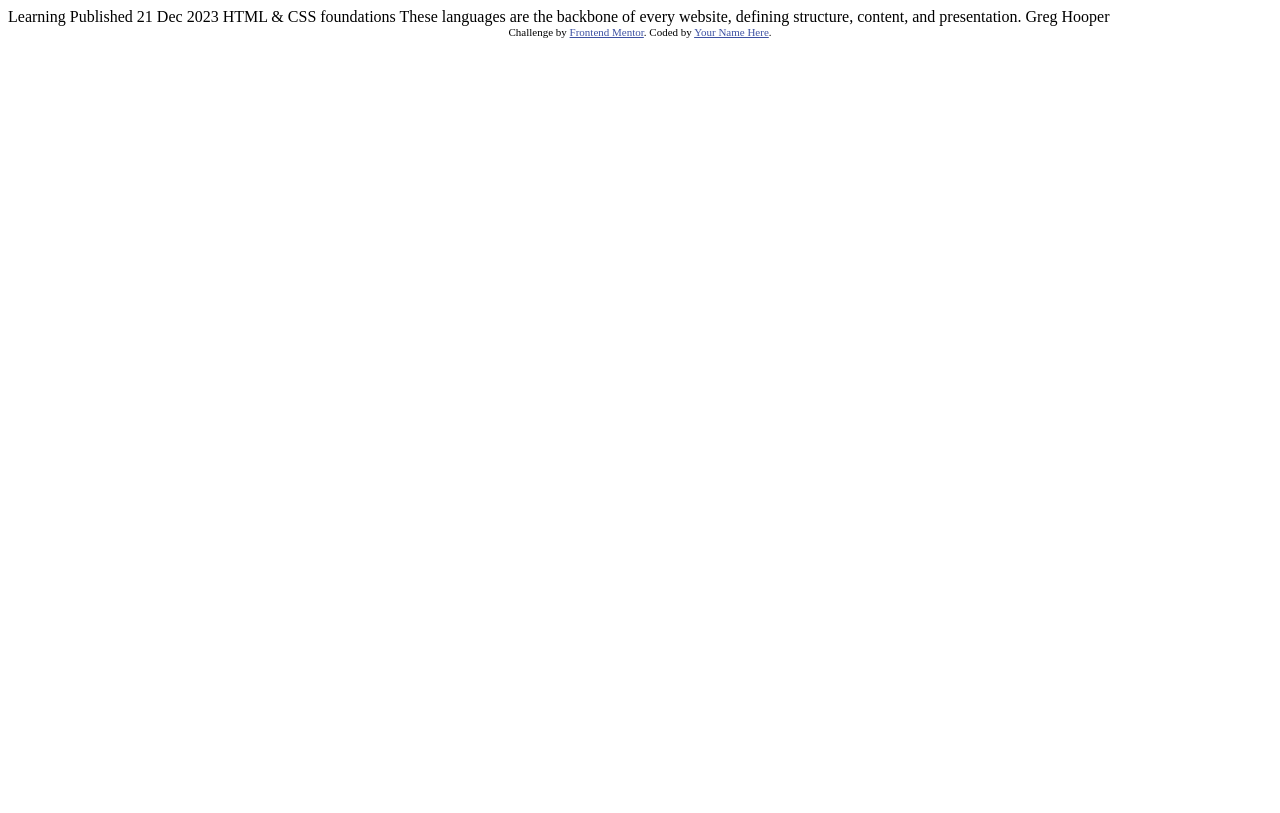
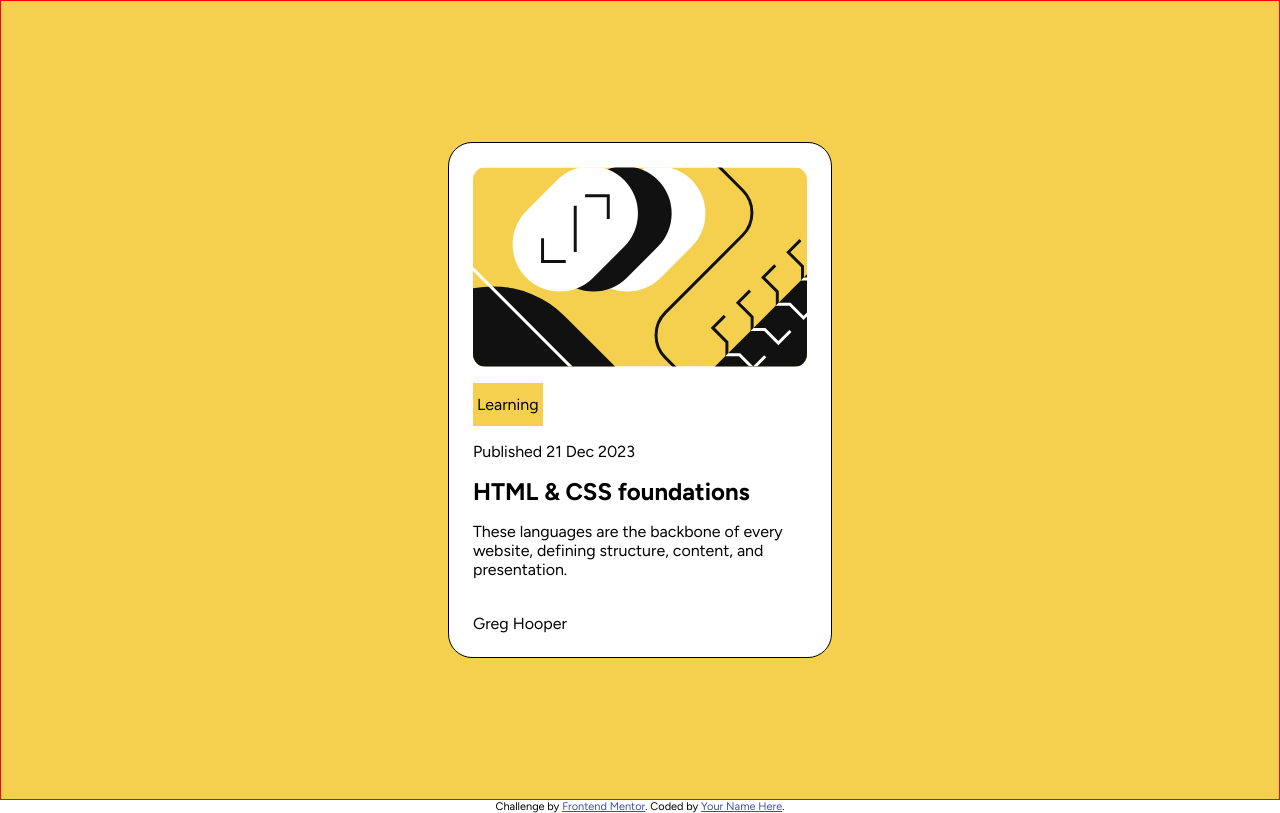
Before and after one commit to krydens-dev/blog-preview-card-main, a plain HTML site: page index.html in a window 1280 px wide. Drawn offline with Linux system fonts and the light colour scheme.

Commit message:
Updated index.html - styles.css
Initial commit.

```diff
--- /dev/null
+++ b/design/styles.css
@@ -0,0 +1,60 @@
+:root {
+    --primary-font: "Figtree";
+    --bg-color: rgb(244, 208, 78);
+    --card-bg-color: rgb(255, 255, 255);
+}
+
+* {
+    box-sizing: border-box;
+    padding: 0;
+    margin: 0;
+}
+
+html {
+    font-size: 16px;
+}
+
+body {
+    font-family: var(--primary-font);
+}
+
+.container {
+    border: 1px solid red;
+    height: 100vh;
+    background-color: var(--bg-color);
+    display: flex;
+    justify-content: center;
+    align-items: center;
+}
+
+.card {
+    display: flex;
+    flex-direction: column;
+    gap: 1rem;
+    width: 24rem;
+    background-color: var(--card-bg-color);
+    padding: 1.5rem;
+    border-radius: 1.5rem;
+    border: 1px solid black;
+}
+
+.card-image {
+    width: 100%;
+    border-radius: .8rem;
+   /* margin-bottom: 1rem; */
+}
+
+.label {
+    background-color: var(--bg-color);
+    align-self: flex-start;
+    padding: .75rem .25rem;
+}
+
+
+.attribution {
+    font-size: 0.6875rem; text-align: center;
+}
+
+.attribution a {
+    color: hsl(228, 45%, 44%);
+}
--- a/index.html
+++ b/index.html
@@ -7,28 +7,30 @@
   <link rel="icon" type="image/png" sizes="32x32" href="./assets/images/favicon-32x32.png">
 
   <title>Frontend Mentor | Blog preview card</title>
+  <link rel="stylesheet" href="design/styles.css">
+  <link rel="preconnect" href="https://fonts.googleapis.com">
+<link rel="preconnect" href="https://fonts.gstatic.com" crossorigin>
+<link href="https://fonts.googleapis.com/css2?family=Figtree:ital,wght@0,300..900;1,300..900&family=Outfit:wght@100..900&display=swap" rel="stylesheet">
 
   <!-- Feel free to remove these styles or customise in your own stylesheet 👍 -->
-  <style>
-    .attribution { font-size: 0.6875rem; text-align: center; }
-    .attribution a { color: hsl(228, 45%, 44%); }
-  </style>
 </head>
 <body>
-
-  Learning
-
-  Published 21 Dec 2023
-
-  HTML & CSS foundations
-
-  These languages are the backbone of every website, defining structure, content, and presentation.
-
-  Greg Hooper
-
+  <main class="container">
+    <section class="card">
+      <img class="card-image" src="assets/images/illustration-article.svg" alt="Illustration Article">
+      <span class="label">Learning</span>
+      <p>Published 21 Dec 2023</p>
+      <h1>HTML & CSS foundations</h1>
+      <p>These languages are the backbone of every website, defining structure, content, and presentation.</p>
+      <div>
+        <img src="" alt="">
+        <p>Greg Hooper</p>
+      </div>
+    </section>
+  </main>
   <footer class="attribution">
-    Challenge by <a href="https://www.frontendmentor.io?ref=challenge">Frontend Mentor</a>.
-    Coded by <a href="#">Your Name Here</a>.
-  </footer>
+        Challenge by <a href="https://www.frontendmentor.io?ref=challenge">Frontend Mentor</a>.
+        Coded by <a href="#">Your Name Here</a>.
+      </footer>
 </body>
 </html>
```
